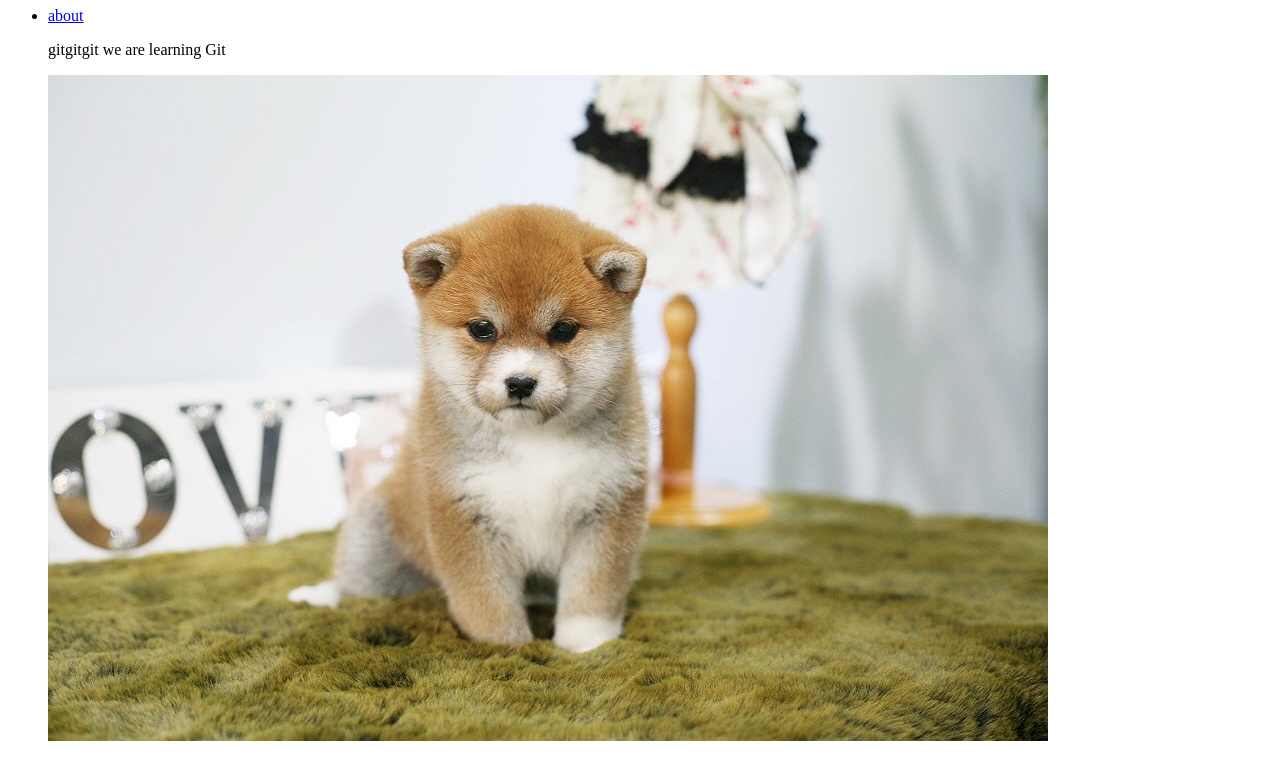
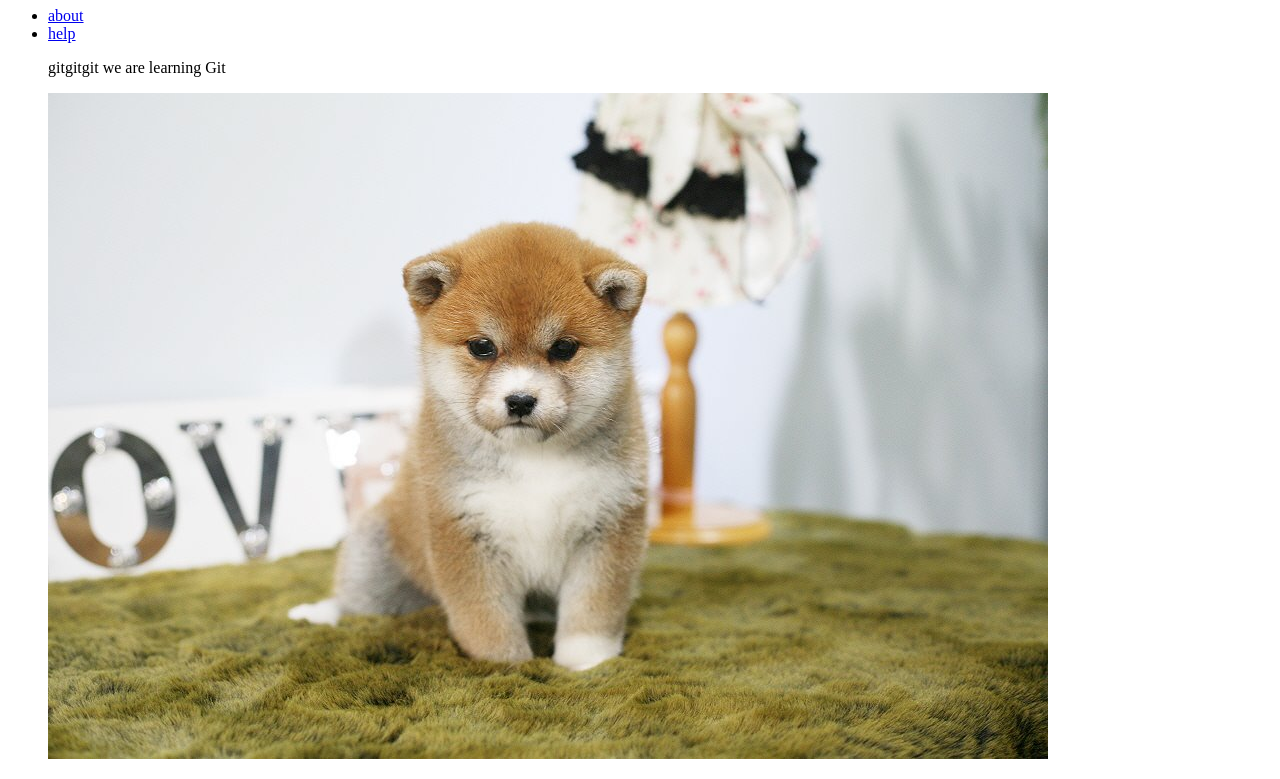
Before and after one commit to helloddkd/learn_git_prj, a plain HTML site: page index.html in a window 1280 px wide. Shown: the part 73-852 px from the top of the page. Drawn offline with Linux system fonts and the light colour scheme.

Commit message:
add a tag in index.html

```diff
--- a/index.html
+++ b/index.html
@@ -6,6 +6,7 @@
     <h1>Learning Git</h1>
     <ul>
         <li><a href="./about.html">about</a></li>
+        <li><a href="./help.html">help</a></li>
     <p>gitgitgit we are learning Git</p>
     <img src ="./images/siba.jpg" alt="sibadog"/>
 </body>
```
